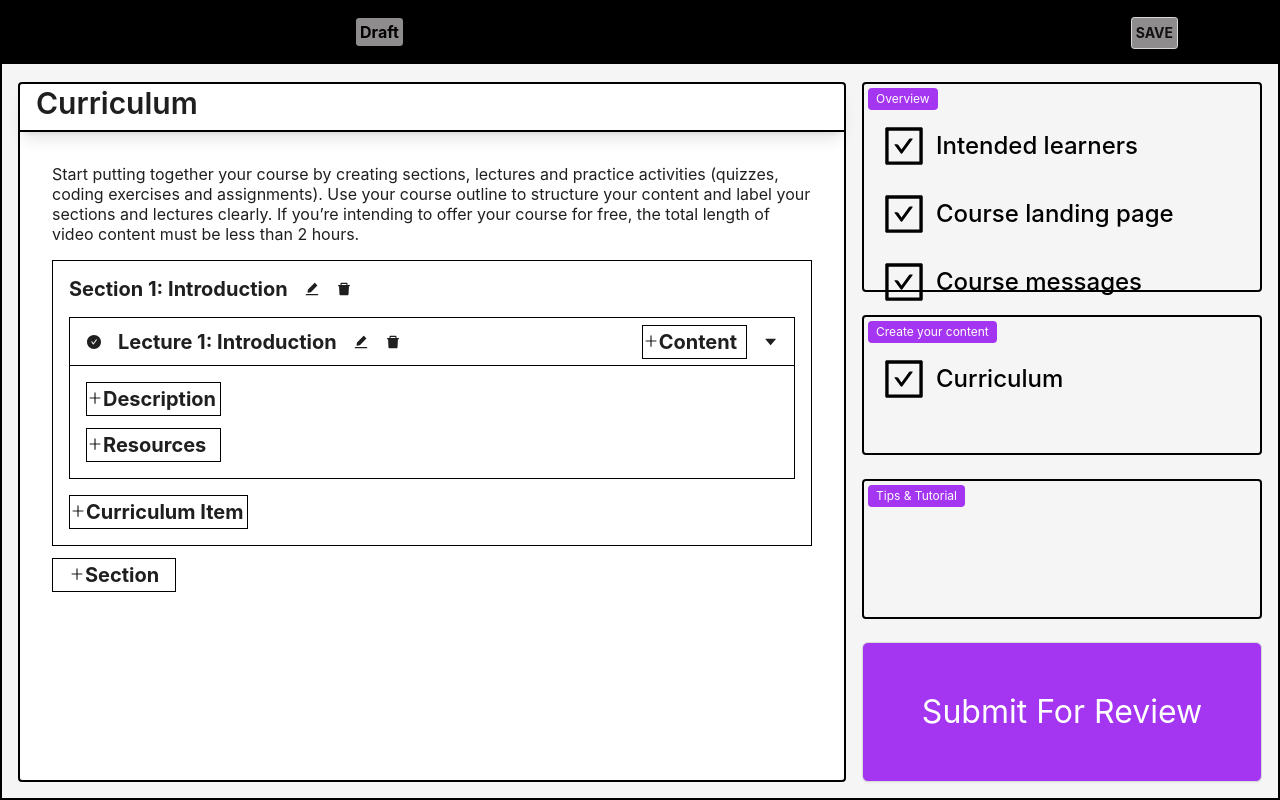
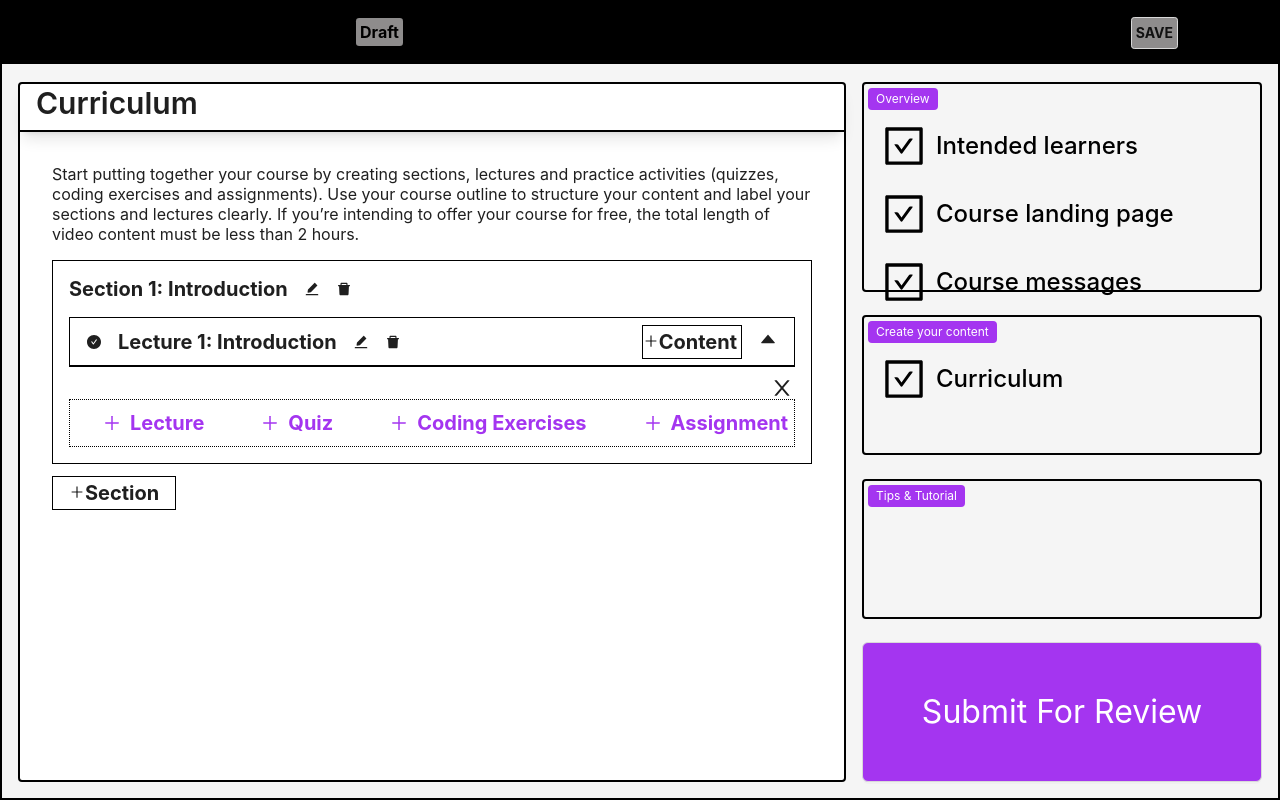
Before and after one commit to timber2k/erp-fe-frames, a React (Vite) app: page /curriculum in a window 1280 px wide. Both pictures are taken after a click on the element "Curriculum Item". Built offline with nearby package versions, Linux system fonts and the light colour scheme.

Commit message:
curriculum item (#9)

```diff
--- /dev/null
+++ b/src/pages/curriculum/content/components/curriculum-items/index.jsx
@@ -0,0 +1,227 @@
+/* eslint-disable react/prop-types */
+import { AiOutlineClose, AiOutlinePlus } from "react-icons/ai";
+import { styled } from "styled-components";
+import { CKEditor } from "@ckeditor/ckeditor5-react";
+import ClassicEditor from "@ckeditor/ckeditor5-build-classic";
+
+const editorConfig = {
+  ckfinder: {
+    options: {
+      height: "8rem",
+    },
+  },
+};
+
+const CurriculumItems = ({
+  newLecture,
+  newQuiz,
+  newCodingExercises,
+  newAssignment,
+  setNewLecture,
+  setNewQuiz,
+  setNewCodingExercises,
+  setNewAssignment,
+  setShowItems,
+}) => (
+  <AddingItems
+    borderStyle={
+      newLecture || newQuiz || newCodingExercises || newAssignment
+        ? "solid"
+        : "dotted"
+    }
+  >
+    <AiOutlineClose className="icon" onClick={() => setShowItems(false)} />
+    {!newLecture && !newQuiz && !newCodingExercises && !newAssignment && (
+      <>
+        <Item onClick={() => setNewLecture(true)}>
+          <AiOutlinePlus />
+          <span>Lecture</span>
+        </Item>
+        <Item onClick={() => setNewQuiz(true)}>
+          <AiOutlinePlus />
+          <span>Quiz</span>
+        </Item>
+        <Item onClick={() => setNewCodingExercises(true)}>
+          <AiOutlinePlus />
+          <span>Coding Exercises</span>
+        </Item>
+        <Item onClick={() => setNewAssignment(true)}>
+          <AiOutlinePlus />
+          <span>Assignment</span>
+        </Item>
+      </>
+    )}
+    {newLecture && (
+      <NewItem>
+        <NewItemWrapper>
+          <NewItemLabel>New Lecture: </NewItemLabel>
+          <NewItemInput type="text" />
+        </NewItemWrapper>
+        <ButtonWrapper>
+          <Button className="cancel" onClick={() => setNewLecture(false)}>
+            Cancel
+          </Button>
+          <Button onClick={() => setNewLecture(false)}>Add Lecture</Button>
+        </ButtonWrapper>
+      </NewItem>
+    )}
+    {newQuiz && (
+      <NewItem>
+        <NewItemWrapper>
+          <NewItemLabel>New Quiz: </NewItemLabel>
+          <QuizWrapper>
+            <NewItemInput type="text" />
+            <EditorWrapper>
+              <CKEditor
+                config={editorConfig}
+                editor={ClassicEditor}
+                data="<p>Hello from CKEditor 5!</p>"
+              />
+            </EditorWrapper>
+          </QuizWrapper>
+        </NewItemWrapper>
+        <ButtonWrapper>
+          <Button className="cancel" onClick={() => setNewQuiz(false)}>
+            Cancel
+          </Button>
+          <Button onClick={() => setNewQuiz(false)}>Add Quiz</Button>
+        </ButtonWrapper>
+      </NewItem>
+    )}
+    {newCodingExercises && (
+      <NewItem>
+        <NewItemWrapper>
+          <NewItemLabel>New Coding Exercises: </NewItemLabel>
+          <NewItemInput type="text" />
+        </NewItemWrapper>
+        <ButtonWrapper>
+          <Button
+            className="cancel"
+            onClick={() => setNewCodingExercises(false)}
+          >
+            Cancel
+          </Button>
+          <Button onClick={() => setNewCodingExercises(false)}>
+            Add Coding Exercises
+          </Button>
+        </ButtonWrapper>
+      </NewItem>
+    )}
+    {newAssignment && (
+      <NewItem>
+        <NewItemWrapper>
+          <NewItemLabel>New Assignment: </NewItemLabel>
+          <NewItemInput type="text" />
+        </NewItemWrapper>
+        <ButtonWrapper>
+          <Button className="cancel" onClick={() => setNewAssignment(false)}>
+            Cancel
+          </Button>
+          <Button onClick={() => setNewAssignment(false)}>
+            Add Assignment
+          </Button>
+        </ButtonWrapper>
+      </NewItem>
+    )}
+  </AddingItems>
+);
+
+const QuizWrapper = styled.div`
+  display: flex;
+  flex-direction: column;
+  width: 100%;
+`;
+
+const EditorWrapper = styled.div`
+  margin-top: 1rem;
+  border: 1px solid black;
+  width: auto;
+  min-height: 5rem;
+  .ck-editor__editable {
+    min-height: 5rem;
+  }
+`;
+
+const ButtonWrapper = styled.div`
+  margin-top: 1rem;
+  display: flex;
+  font-size: 1.25rem;
+  line-height: 1.5rem;
+  font-weight: 700;
+  flex-direction: row;
+  justify-content: flex-end;
+  gap: 1rem;
+  .cancel {
+    background: white;
+    color: black;
+  }
+`;
+
+const Button = styled.div`
+  border: 1px solid black;
+  padding: 0.5rem 1rem;
+  cursor: pointer;
+  background: black;
+  color: white;
+  width: fit-content;
+`;
+
+const NewItemInput = styled.input`
+  font-size: 1.25rem;
+  line-height: 1.5rem;
+  width: 100%;
+`;
+
+const NewItemLabel = styled.span`
+  font-size: 1.25rem;
+  line-height: 1.5rem;
+  display: inline-block;
+  flex-shrink: 0;
+`;
+
+const NewItemWrapper = styled.div`
+  display: flex;
+  justify-content: space-between;
+  gap: 1rem;
+  width: 100%;
+`;
+
+const NewItem = styled.div`
+  display: flex;
+  flex-direction: column;
+  margin: 1rem;
+  width: 100%;
+`;
+
+const Item = styled.div`
+  display: flex;
+  gap: 0.5rem;
+  color: #a435f0;
+  font-size: 1.25rem;
+  align-items: center;
+  font-weight: 700;
+  cursor: pointer;
+  margin-left: 2rem;
+`;
+
+const AddingItems = styled.div`
+  border: 1px ${(props) => props.borderStyle} black;
+  min-height: 3rem;
+  margin: 0 1rem;
+  margin-bottom: 1rem;
+  margin-top: 2rem;
+  display: flex;
+  gap: 1.5rem;
+  align-items: center;
+  position: relative;
+  .icon {
+    position: absolute;
+    right: 0;
+    top: -1.5rem;
+    width: 1.5rem;
+    height: 1.5rem;
+    cursor: pointer;
+  }
+`;
+
+export default CurriculumItems;
--- a/src/pages/curriculum/content/components/lecture-description/index.jsx
+++ b/src/pages/curriculum/content/components/lecture-description/index.jsx
@@ -22,7 +22,9 @@ const LectureDescription = ({ setShowDescription }) => (
       />
     </EditorWrapper>
     <ButtonWrapper>
-      <Button onClick={() => setShowDescription(false)}>Cancel</Button>
+      <Button className="cancel" onClick={() => setShowDescription(false)}>
+        Cancel
+      </Button>
       <Button onClick={() => setShowDescription(false)} className="save">
         Save
       </Button>
@@ -59,6 +61,10 @@ const ButtonWrapper = styled.div`
   flex-direction: row;
   justify-content: flex-end;
   gap: 1rem;
+  .cancel {
+    background: white;
+    color: black;
+  }
 `;
 
 const Button = styled.div`
--- a/src/pages/curriculum/content/index.jsx
+++ b/src/pages/curriculum/content/index.jsx
@@ -8,6 +8,7 @@ import {
   AiOutlinePlus,
   AiOutlineCaretDown,
   AiOutlineClose,
+  AiOutlineCaretUp,
 } from "react-icons/ai";
 
 import VideoContentType from "./components/video-content";
@@ -15,6 +16,7 @@ import ArticleContentType from "./components/article-content";
 import SelectContentType from "./components/select-content";
 import LectureDescription from "./components/lecture-description";
 import LectureResources from "./components/lecture-resources";
+import CurriculumItems from "./components/curriculum-items";
 
 const CurriculumContent = () => {
   const [showDescription, setShowDescription] = useState(false);
@@ -22,6 +24,12 @@ const CurriculumContent = () => {
   const [showContent, setShowContent] = useState(false);
   const [showVideoType, setShowVideoType] = useState(false);
   const [showArticleType, setShowArticleType] = useState(false);
+  const [showLecture, setShowLecture] = useState(false);
+  const [showItems, setShowItems] = useState(false);
+  const [newLecture, setNewLecture] = useState(false);
+  const [newQuiz, setNewQuiz] = useState(false);
+  const [newCodingExercises, setNewCodingExercises] = useState(false);
+  const [newAssignment, setNewAssignment] = useState(false);
 
   return (
     <>
@@ -60,16 +68,26 @@ const CurriculumContent = () => {
                       onClick={() => {
                         setShowContent(true),
                           setShowDescription(false),
-                          setShowResources(false);
+                          setShowResources(false),
+                          setShowLecture(true);
                       }}
                     >
                       <AiOutlinePlus className="icon" />
                       Content
                     </CustomButton>
+                    <ShowContentButton
+                      onClick={() => setShowLecture(!showLecture)}
+                    >
+                      {showLecture ? (
                         <AiOutlineCaretDown />
+                      ) : (
+                        <AiOutlineCaretUp />
+                      )}
+                    </ShowContentButton>
                   </ContentButton>
                 )}
               </LectureHeading>
+              {showLecture && (
                 <LectureContent>
                   {!showDescription && !showResources && !showContent && (
                     <ButtonGroup>
@@ -84,7 +102,9 @@ const CurriculumContent = () => {
                     </ButtonGroup>
                   )}
                   {showDescription && (
-                  <LectureDescription setShowDescription={setShowDescription} />
+                    <LectureDescription
+                      setShowDescription={setShowDescription}
+                    />
                   )}
                   {showResources && (
                     <LectureResources setShowResources={setShowResources} />
@@ -121,11 +141,29 @@ const CurriculumContent = () => {
                     </LectureResourcesWrapper>
                   )}
                 </LectureContent>
+              )}
             </Lecture>
-            <CustomButton className="add-curriculum">
+            {showItems ? (
+              <CurriculumItems
+                newLecture={newLecture}
+                newQuiz={newQuiz}
+                newCodingExercises={newCodingExercises}
+                newAssignment={newAssignment}
+                setNewLecture={setNewLecture}
+                setNewQuiz={setNewQuiz}
+                setNewCodingExercises={setNewCodingExercises}
+                setNewAssignment={setNewAssignment}
+                setShowItems={setShowItems}
+              />
+            ) : (
+              <CustomButton
+                className="add-curriculum"
+                onClick={() => setShowItems(true)}
+              >
                 <AiOutlinePlus className="icon" />
                 Curriculum Item
               </CustomButton>
+            )}
           </Section>
         </div>
         <CustomButton className="add-section">
@@ -136,6 +174,10 @@ const CurriculumContent = () => {
     </>
   );
 };
+
+const ShowContentButton = styled.div`
+  cursor: pointer;
+`;
 
 const ResourcesTag = styled.div`
   position: absolute;
```
Lines whose indentation alone changed are shown as unchanged.
